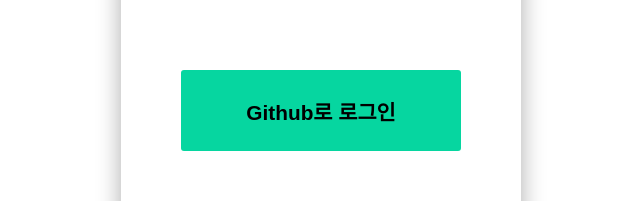
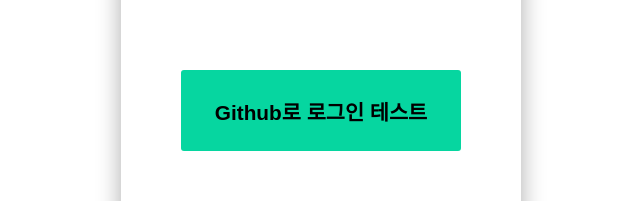
Before and after one commit to Kings0816/account-book, a React app in the folder frontend/: page /login in a window 1280 px wide. Shown: the part 380-581 px from the top of the page, without its empty margins (319-959 px from the left). Built offline with nearby package versions, Linux system fonts and the light colour scheme; the HTML template or start-up script is replaced by a standard one.

Commit message:
test: 테스트를 위한 파일 일부 수정

```diff
--- a/frontend/src/pages/Login/index.jsx
+++ b/frontend/src/pages/Login/index.jsx
@@ -12,7 +12,7 @@ const Login = () => {
         <Wrapper>
             <Description>JH Account Book</Description>
             <LoginButton type="submit" onClick={requestLogin}>
-                Github로 로그인
+                Github로 로그인 테스트
             </LoginButton>
         </Wrapper>
     );
```
